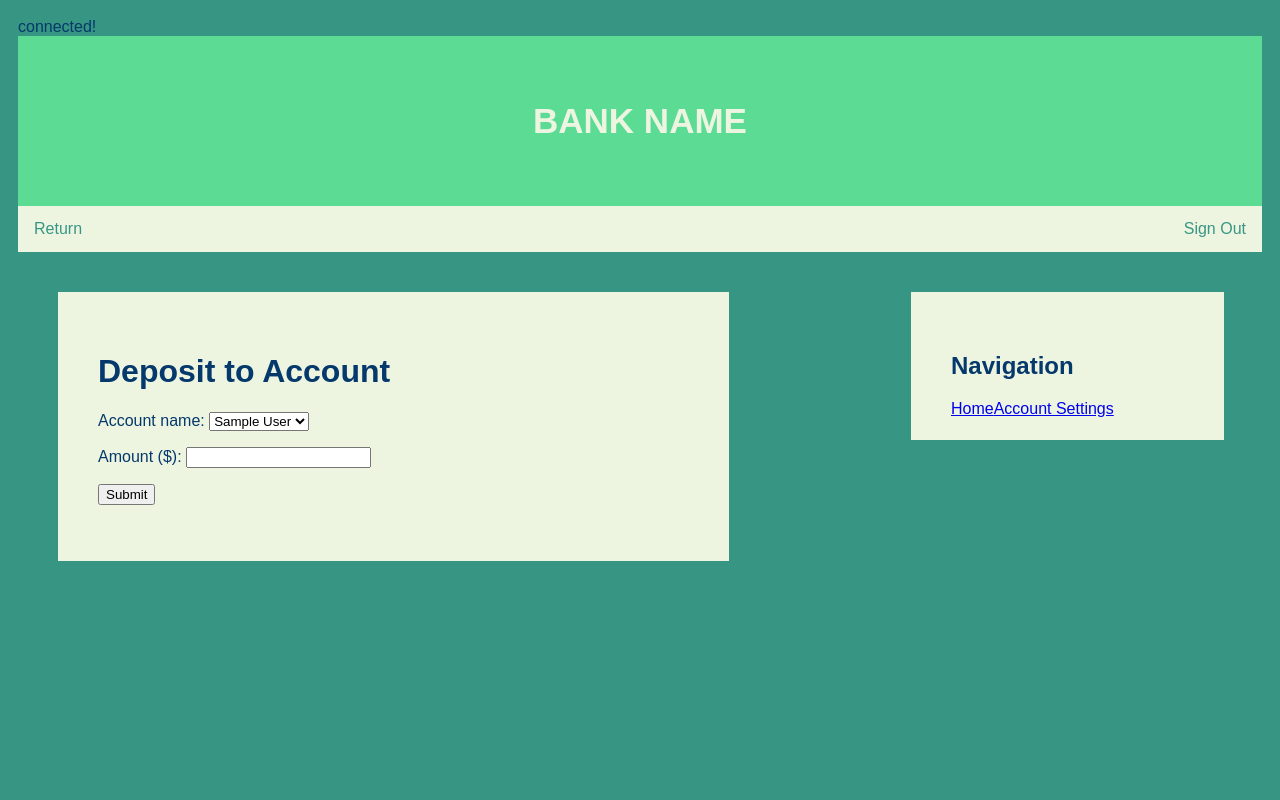
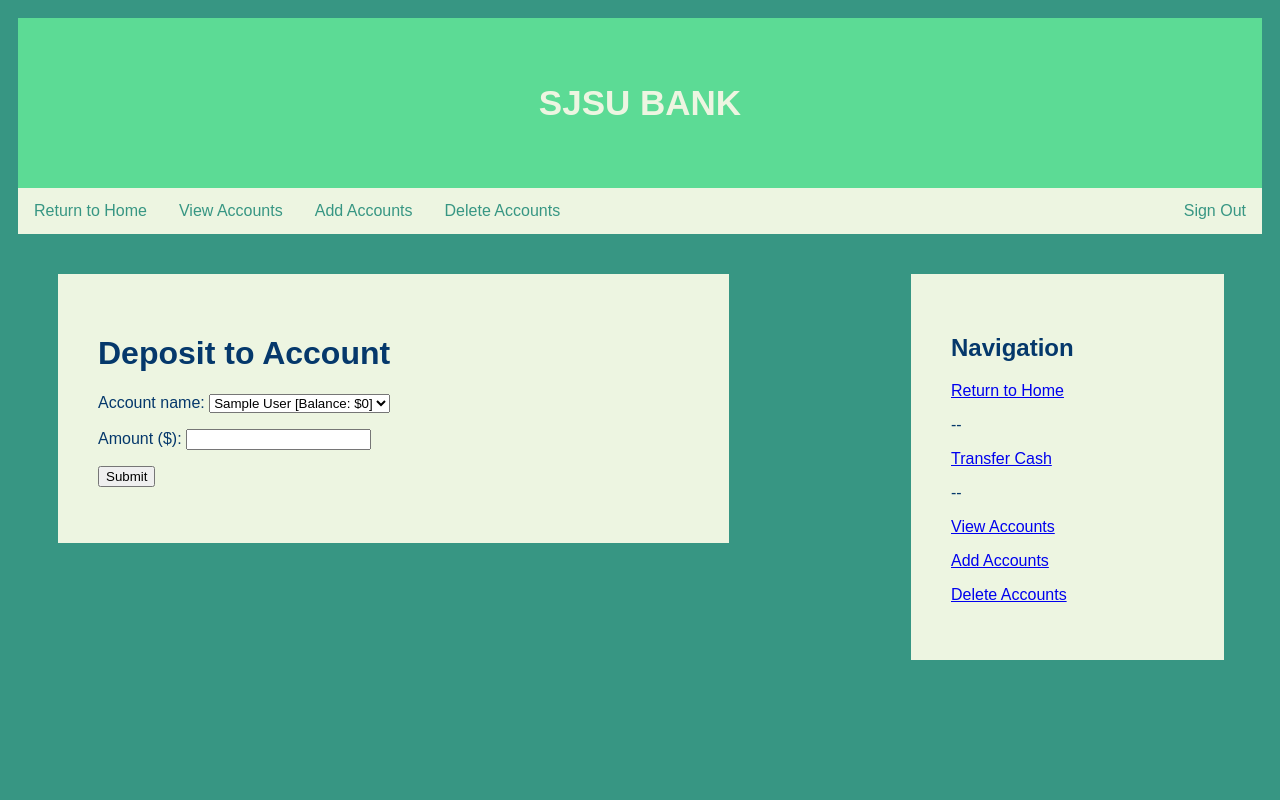
Before and after one commit to sabrinalugoa21/CMPE131PROJECT, a PHP site: page /deposit.php in a window 1280 px wide. Run offline with PHP 8.4, Linux system fonts and the light colour scheme; the visitor is signed in with stand-in values (Sample User, id 1).

Commit message:
Add files via upload

```diff
--- a/deposit.php
+++ b/deposit.php
@@ -2,18 +2,19 @@
   session_start();
   //connnect to localhost
   $conn = mysqli_connect("localhost","root","","userbank");
-  echo "connected! <br>";
+  //echo "connected! <br>"; //commented out so user does not see this
   //check connection
   if(!$conn){
       die("Connection failed" . mysqli_connect_error());
   }
-
+/*ACCOUNT SELECTION MENU*/
     $userID = $_SESSION['userID'];
 //$userID =167053; //was using this line for testing (to avoid having to log in)
 $message = "";
 
 $form = "SELECT * FROM accounts WHERE userID='$userID'";
 $formresult = mysqli_query($conn, $form);
+/*ACCOUNT SELECTION MENU END*/
 
 if(isset($_POST['SubmitButton'])){ //check if form was submitted
         $amount = $_POST['amount']; //get input text
@@ -32,11 +33,13 @@ if(isset($_POST['SubmitButton'])){ //check if form was submitted
         $sql2 = "UPDATE accounts SET balance='$newbalance' WHERE userID='$userID'AND acctName = '$account'" ;
 
               if ($conn->query($sql2) === TRUE) {
-                 echo "Record updated successfully";
+                 //echo "Record updated successfully"; //commented out so user does not see this
              } else {
                  echo "Error updating record: " . $conn->error;
              }
-  //$message = "Success! You deposited $".$amount " into " .$account;
+
+  $finalbalance = $row["balance"];
+  $message = "<p>Success! You deposited $$amount into $account.</p> <p>Your new balance is $$finalbalance.";
 }
 
   // Close connection
@@ -53,21 +56,28 @@ if(isset($_POST['SubmitButton'])){ //check if form was submitted
   <body>  <!This is the title page>
       <div class = "row">
           <div id = "grad1", class = "header"><h1>
-           <p class = "custom1"> BANK NAME</p>
+           <p class = "custom1"> SJSU BANK</p>
          </h1></div>
           <div id = ""
       		<div class="topnav">
-      			<a href="" style="float: right;"> Sign Out</a>
-      			<a href="test_userpage.php" style="float: left;"> Return</a>
+      			<a href="logout.php" style="float: right;"> Sign Out</a>
+      			<a href="test_userpage.php" style="float: left;"> Return to Home</a>
+                        <a href= "customAccounts.php" style="float: left;"> View Accounts</a>
+                        <a href= "addAccount.php" style="float: left;"> Add Accounts</a>
+                        <a href= "deleteAccount.php" style="float: left;"> Delete Accounts</a>
       				</div>
       			</div>
 
           <div class = "rightcolumn">
                 <div class= "account">
                        <h2> Navigation </h2>
-                       <a href="test_userpage.php" style="float: left;"> Home</a>
-                       <a href= "test_userpage.php" style= "float: left;"> Account Settings</a>
-                       <a href= "test_userpage.php" style= "float: left;"> </a>
+                       <p><a href="test_userpage.php">Return to Home</a></p>
+                       <p>--</p>
+                       <p><a href= "transfer.php">Transfer Cash</a></p>
+                       <p>--</p>
+                       <p><a href= "addAccount.php"> View Accounts</a></p>
+                       <p><a href= "addAccount.php"> Add Accounts</a></p>
+                       <p><a href= "deleteAccount.php"> Delete Accounts</a></p>
                 </div>
           </div>
 
@@ -77,14 +87,19 @@ if(isset($_POST['SubmitButton'])){ //check if form was submitted
                         <form action="" method="post">
                               <p> Account name: <select id="account" name="account">
                               <?php
+                                    /*ACCOUNT SELECTION MENU CONT.*/
                                         while($row1 = $formresult->fetch_assoc()):;?>
-                                        <option value="<?php echo $row1["acctName"];?>"><?php echo $row1["acctName"];?></option>
-                                  <?php endwhile;?>
+                                        <option value="<?php echo $row1["acctName"];?>"><?php echo $row1["acctName"];?>  [Balance: $<?php echo $row1["balance"];?>]</option>
+                                  <?php endwhile;
+                                  /*ACCOUNT SELECTION END*/
+                                  ?>
                                 </select></p>
                           <p>Amount ($): <input type="text" name = "amount"> </p>
                           <input type="submit" name = "SubmitButton">
                         </form>
-                        <?php echo $message; ?>
+                        <?php
+                              echo $message;
+                          ?>
                        </div>
                   </div>
 
```
